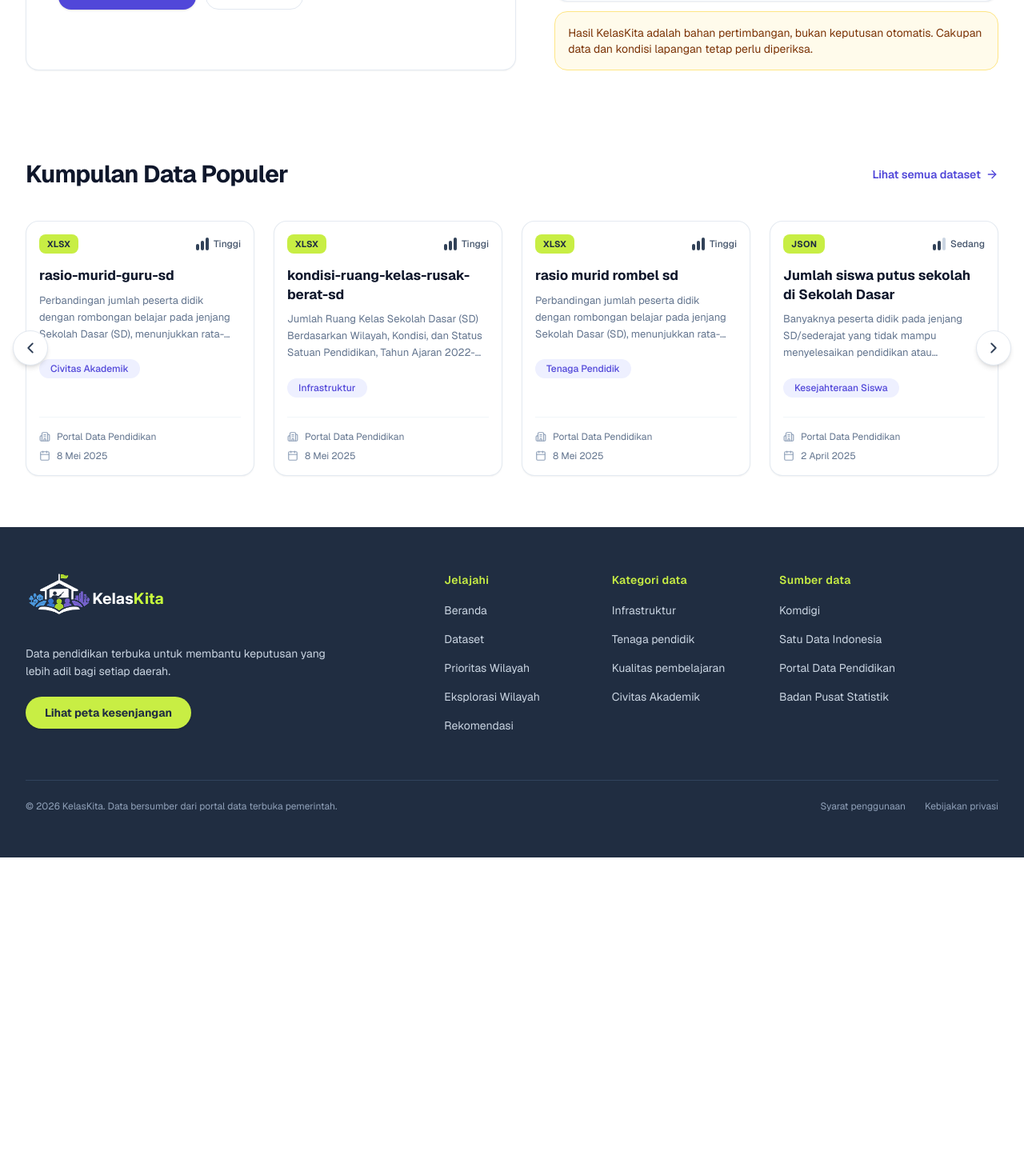
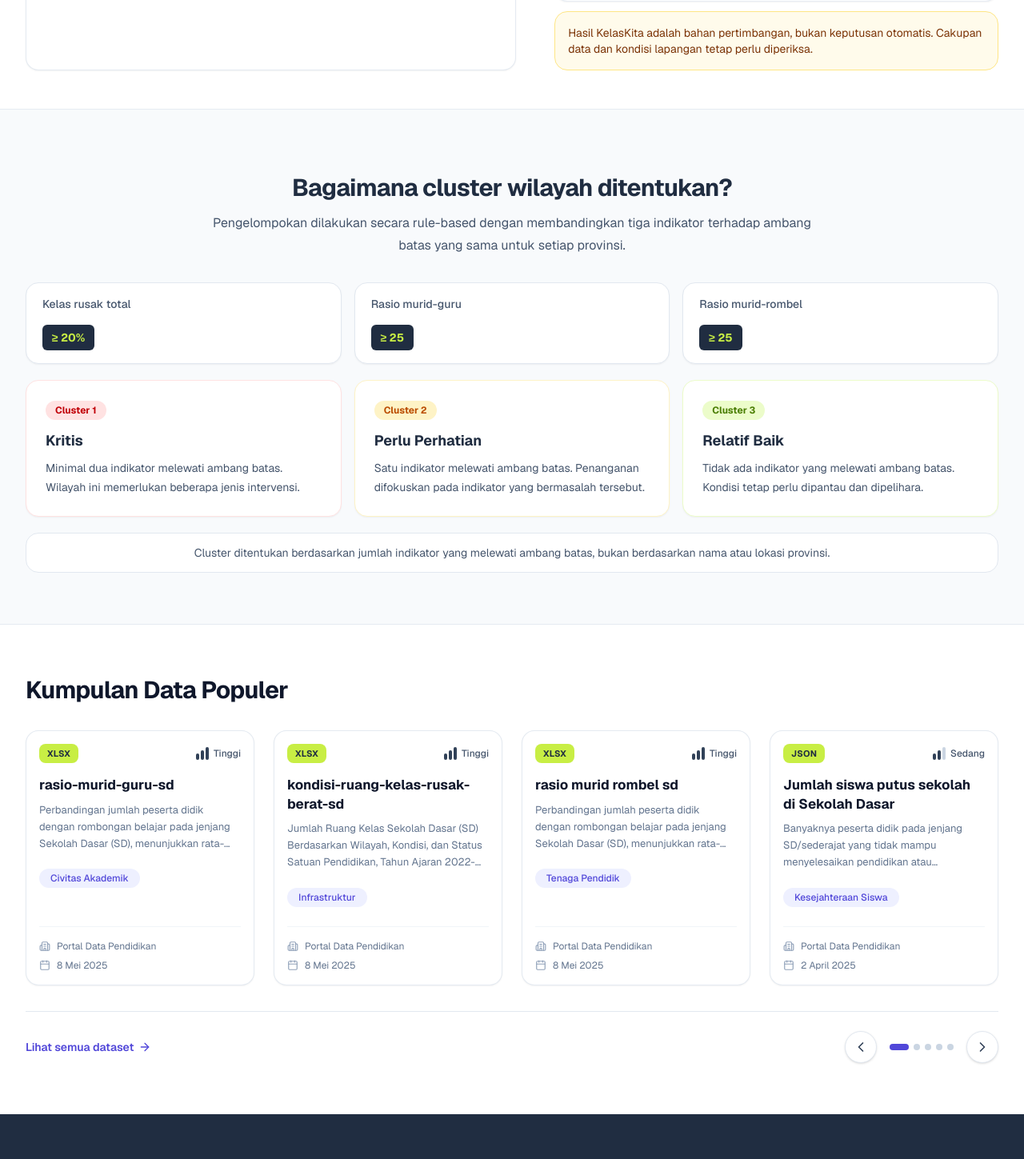
Before and after one commit to Lemonby/KelasKita, a Next.js app: page / in a window 1280 px wide. Shown: the part 1120-2569 px from the top of the page at 80% size. Before the commit the page ends 2192 px from the top, so only its background shows below. Built offline with nearby package versions, Linux system fonts and the light colour scheme.

Commit message:
update antarmuka pengguna dan optimalkan komponen dengan menambahkan pagination, memperbaiki label, serta memperbarui rekomendasi dan deskripsi indikator

```diff
--- a/src/app/page.tsx
+++ b/src/app/page.tsx
@@ -11,6 +11,7 @@ import {
   ClipboardCheck,
   Database,
   ArrowRight,
+  Layers,
 } from "lucide-react";
 import { datasets } from "@/data/dummy";
 import DatasetCard from "@/components/ui/DatasetCard";
@@ -22,6 +23,11 @@ export default function Home() {
   // Cards per view: 4 on desktop
   const cardsPerPage = 4;
   const maxIndex = Math.max(0, datasets.length - cardsPerPage);
+  const paginationSteps = Math.min(maxIndex + 1, 5);
+  const activePaginationStep =
+    maxIndex === 0
+      ? 0
+      : Math.round((carouselIndex / maxIndex) * (paginationSteps - 1));
 
   const handlePrev = () => {
     setCarouselIndex((prev) => (prev > 0 ? prev - 1 : maxIndex));
@@ -111,14 +117,11 @@ export default function Home() {
                 Data-Driven Decision Making
               </span>
               <h2 className="mt-4 max-w-xl text-2xl font-bold leading-tight tracking-tight text-secondary sm:text-3xl">
-                Memahami data pendidikan sebelum menentukan prioritas.
+                Empat indikator utama
               </h2>
               <p className="mt-4 max-w-2xl text-sm leading-6 text-slate-600 sm:text-base sm:leading-7">
-                KelasKita mengolah data pendidikan publik menjadi gambaran
-                kondisi antardaerah yang lebih mudah dibaca. Pengguna dapat
-                membandingkan indikator, mengenali wilayah yang perlu
-                diperhatikan, lalu menelaah saran tindak lanjut berdasarkan
-                temuan data.
+                KelasKita menggunakan indikator berikut untuk membandingkan
+                kondisi pendidikan antardaerah.
               </p>
 
               <div
@@ -215,68 +218,172 @@ export default function Home() {
         </section>
       </ScrollReveal>
 
+      {/* Section: Cara Kerja Cluster */}
+      <ScrollReveal>
+        <section className="border-y border-slate-200/80 bg-slate-50 py-14 sm:py-16">
+          <div className="mx-auto max-w-7xl px-4 sm:px-6 lg:px-8">
+            <div className="mx-auto max-w-3xl text-center">
+              {/* <span className="inline-flex items-center gap-2 rounded-full bg-[#e9e7ff] px-3 py-1.5 text-xs font-bold text-primary">
+                <Layers className="h-4 w-4" aria-hidden="true" />
+                Transparansi klasifikasi
+              </span> */}
+              <h2 className="mt-4 text-2xl font-bold tracking-tight text-secondary sm:text-3xl">
+                Bagaimana cluster wilayah ditentukan?
+              </h2>
+              <p className="mt-3 text-sm leading-6 text-slate-600 sm:text-base sm:leading-7">
+                Pengelompokan dilakukan secara rule-based dengan membandingkan
+                tiga indikator terhadap ambang batas yang sama untuk setiap
+                provinsi.
+              </p>
+            </div>
+
+            <div className="stagger mt-8 grid gap-3 sm:grid-cols-3 sm:gap-4">
+              {[
+                { label: "Kelas rusak total", threshold: "≥ 20%" },
+                { label: "Rasio murid-guru", threshold: "≥ 25" },
+                { label: "Rasio murid-rombel", threshold: "≥ 25" },
+              ].map((item) => (
+                <div
+                  key={item.label}
+                  className="flex items-center justify-between gap-4 rounded-xl border border-slate-200 bg-white px-4 py-4 shadow-xs sm:flex-col sm:items-start sm:px-5"
+                >
+                  <span className="text-sm font-medium text-slate-600">
+                    {item.label}
+                  </span>
+                  <span className="shrink-0 rounded-sm bg-secondary px-3 py-1.5 text-sm font-bold text-accent">
+                    {item.threshold}
+                  </span>
+                </div>
+              ))}
+            </div>
+
+            <div className="stagger mt-5 grid gap-4 md:grid-cols-3">
+              <article className="rounded-2xl border border-red-100 bg-white p-5 shadow-xs sm:p-6">
+                <span className="inline-flex rounded-full bg-red-100 px-3 py-1 text-xs font-bold text-red-700">
+                  Cluster 1
+                </span>
+                <h3 className="mt-3 text-lg font-bold text-secondary">
+                  Kritis
+                </h3>
+                <p className="mt-2 text-sm leading-6 text-slate-600">
+                  Minimal dua indikator melewati ambang batas. Wilayah ini
+                  memerlukan beberapa jenis intervensi.
+                </p>
+              </article>
+
+              <article className="rounded-2xl border border-amber-100 bg-white p-5 shadow-xs sm:p-6">
+                <span className="inline-flex rounded-full bg-amber-100 px-3 py-1 text-xs font-bold text-amber-700">
+                  Cluster 2
+                </span>
+                <h3 className="mt-3 text-lg font-bold text-secondary">
+                  Perlu Perhatian
+                </h3>
+                <p className="mt-2 text-sm leading-6 text-slate-600">
+                  Satu indikator melewati ambang batas. Penanganan difokuskan
+                  pada indikator yang bermasalah tersebut.
+                </p>
+              </article>
+
+              <article className="rounded-2xl border border-lime-100 bg-white p-5 shadow-xs sm:p-6">
+                <span className="inline-flex rounded-full bg-lime-100 px-3 py-1 text-xs font-bold text-lime-700">
+                  Cluster 3
+                </span>
+                <h3 className="mt-3 text-lg font-bold text-secondary">
+                  Relatif Baik
+                </h3>
+                <p className="mt-2 text-sm leading-6 text-slate-600">
+                  Tidak ada indikator yang melewati ambang batas. Kondisi tetap
+                  perlu dipantau dan dipelihara.
+                </p>
+              </article>
+            </div>
+
+            <p className="mt-5 rounded-xl border border-slate-200 bg-white px-4 py-3 text-center text-sm leading-6 text-slate-600">
+              Cluster ditentukan berdasarkan jumlah indikator yang melewati
+              ambang batas, bukan berdasarkan nama atau lokasi provinsi.
+            </p>
+          </div>
+        </section>
+      </ScrollReveal>
+
       {/* Section: Kumpulan Data Populer */}
       <ScrollReveal>
         <section className="bg-background py-16 lg:py-16">
           <div className="mx-auto max-w-7xl px-6 lg:px-8">
-            <div className="mb-10 flex flex-wrap items-center justify-between gap-4">
+            <div className="mb-8">
               <h2 className="text-2xl font-bold tracking-tight text-slate-900 sm:text-3xl">
                 Kumpulan Data Populer
               </h2>
-
-              <div className="flex items-center gap-4">
-                <div
-                  className="flex items-center gap-1.5 sm:hidden"
-                  aria-hidden="true"
-                >
-                  {Array.from({ length: maxIndex + 1 }).map((_, i) => (
-                    <span
-                      key={i}
-                      className={`h-2 rounded-full transition-all ${
-                        i === carouselIndex
-                          ? "w-6 bg-primary"
-                          : "w-2 bg-slate-300"
-                      }`}
-                    />
-                  ))}
-                </div>
-                <Link
-                  href="/dataset"
-                  className="inline-flex shrink-0 items-center gap-1.5 text-sm font-semibold text-primary transition hover:text-primary-hover"
-                >
-                  Lihat semua dataset
-                  <ArrowRight className="h-4 w-4" aria-hidden="true" />
-                </Link>
-              </div>
             </div>
 
             {/* Carousel Container */}
-            <div className="relative">
-              {/* Left Nav Button */}
-              <button
-                onClick={handlePrev}
-                type="button"
-                aria-label="Dataset sebelumnya"
-                className="absolute -left-4 top-1/2 z-10 flex h-11 w-11 -translate-y-1/2 items-center justify-center rounded-full border border-slate-200 bg-white text-slate-700 shadow-md transition-all hover:bg-slate-50 hover:text-slate-900 hover:scale-105 active:scale-95 disabled:opacity-40"
-              >
-                <ChevronLeft size={22} />
-              </button>
-
-              {/* Right Nav Button */}
-              <button
-                onClick={handleNext}
-                type="button"
-                aria-label="Dataset selanjutnya"
-                className="absolute -right-4 top-1/2 z-10 flex h-11 w-11 -translate-y-1/2 items-center justify-center rounded-full border border-slate-200 bg-white text-slate-700 shadow-md transition-all hover:bg-slate-50 hover:text-slate-900 hover:scale-105 active:scale-95 disabled:opacity-40"
-              >
-                <ChevronRight size={22} />
-              </button>
-
+            <div>
               {/* Cards Grid */}
               <div className="stagger grid grid-cols-1 gap-6 sm:grid-cols-2 lg:grid-cols-4">
                 {visibleDatasets.map((dataset) => (
                   <DatasetCard key={dataset.id} dataset={dataset} />
                 ))}
+              </div>
+
+              <div className="mt-8 flex flex-col items-center gap-5 border-t border-slate-200 pt-6 sm:flex-row sm:justify-between">
+                <Link
+                  href="/dataset"
+                  className="order-2 inline-flex items-center gap-1.5 text-sm font-semibold text-primary transition hover:text-primary-hover sm:order-1"
+                >
+                  Lihat semua dataset
+                  <ArrowRight className="h-4 w-4" aria-hidden="true" />
+                </Link>
+
+                <div className="order-1 flex items-center gap-4 sm:order-2">
+                  <button
+                    onClick={handlePrev}
+                    type="button"
+                    aria-label="Dataset sebelumnya"
+                    className="flex h-10 w-10 items-center justify-center rounded-full border border-slate-200 bg-white text-slate-700 shadow-sm transition hover:bg-slate-50 hover:text-slate-900 active:scale-95"
+                  >
+                    <ChevronLeft size={20} />
+                  </button>
+
+                  <div
+                    role="group"
+                    aria-label={`Posisi ${activePaginationStep + 1} dari ${paginationSteps}`}
+                    className="flex items-center gap-1.5"
+                  >
+                    {Array.from({ length: paginationSteps }).map((_, index) => (
+                      <button
+                        key={index}
+                        type="button"
+                        aria-label={`Tampilkan kelompok dataset ${index + 1}`}
+                        aria-current={
+                          index === activePaginationStep ? "step" : undefined
+                        }
+                        onClick={() => {
+                          const targetIndex =
+                            paginationSteps <= 1
+                              ? 0
+                              : Math.round(
+                                  (index / (paginationSteps - 1)) * maxIndex,
+                                );
+                          setCarouselIndex(targetIndex);
+                        }}
+                        className={`h-2 rounded-full transition-all ${
+                          index === activePaginationStep
+                            ? "w-6 bg-primary"
+                            : "w-2 bg-slate-300 hover:bg-slate-400"
+                        }`}
+                      />
+                    ))}
+                  </div>
+
+                  <button
+                    onClick={handleNext}
+                    type="button"
+                    aria-label="Dataset selanjutnya"
+                    className="flex h-10 w-10 items-center justify-center rounded-full border border-slate-200 bg-white text-slate-700 shadow-sm transition hover:bg-slate-50 hover:text-slate-900 active:scale-95"
+                  >
+                    <ChevronRight size={20} />
+                  </button>
+                </div>
               </div>
             </div>
           </div>
--- a/src/components/sections/beranda/BerandaPage.tsx
+++ b/src/components/sections/beranda/BerandaPage.tsx
@@ -135,7 +135,6 @@ export default function BerandaPage() {
                       indikator yang melewati ambang.
                     </p>
                   </div>
-                  <Layers className="mt-1 h-5 w-5 shrink-0 text-primary" />
                 </div>
 
                 <div className="space-y-3">
--- a/src/components/sections/beranda/IndonesiaInteractiveMap.tsx
+++ b/src/components/sections/beranda/IndonesiaInteractiveMap.tsx
@@ -47,10 +47,10 @@ export default function IndonesiaInteractiveMap() {
             <h2 className="section-heading text-slate-900">
               Peta Prioritas Pendidikan
             </h2>
-            <span className="inline-flex items-center gap-1 text-[11px] font-semibold bg-emerald-50 text-emerald-700 px-2 py-0.5 rounded-full border border-emerald-200">
+            {/* <span className="inline-flex items-center gap-1 text-[11px] font-semibold bg-emerald-50 text-emerald-700 px-2 py-0.5 rounded-full border border-emerald-200">
               <span className="w-1.5 h-1.5 rounded-full bg-emerald-500 animate-pulse" />
               Interaktif Leaflet
-            </span>
+            </span> */}
           </div>
           <p className="section-copy mt-0.5 text-sm text-slate-500">
             Sebaran 38 provinsi di Indonesia berdasarkan hasil klasterisasi
@@ -230,7 +230,9 @@ export default function IndonesiaInteractiveMap() {
             <div className="grid grid-cols-2 gap-3 mb-5 sm:grid-cols-4">
               <div className="rounded-xl border border-slate-200 p-3 bg-white text-center">
                 <Construction className="w-4 h-4 text-amber-500 mx-auto mb-1" />
-                <p className="text-[10px] text-slate-500">Kelas Rusak Total(%)</p>
+                <p className="text-[10px] text-slate-500">
+                  Kelas Rusak Total(%)
+                </p>
                 <p className="text-base font-bold text-slate-900 mt-0.5">
                   {selectedProvince.data["Kelas Rusak Total(%)"].toFixed(2)}%
                 </p>
--- a/src/components/sections/dataset/DetailDataset.tsx
+++ b/src/components/sections/dataset/DetailDataset.tsx
@@ -106,17 +106,7 @@ export default function DetailDataset({ dataset }: { dataset: Dataset }) {
         </ScrollReveal>
 
         <ScrollReveal>
-          <div className="mt-6 flex flex-wrap gap-3">
-            <button
-              type="button"
-              onClick={() =>
-                navigator.clipboard?.writeText(window.location.href)
-              }
-              className="inline-flex items-center gap-2 rounded-lg border border-slate-300 bg-white px-5 py-2.5 text-sm font-semibold text-slate-700 transition hover:bg-slate-50"
-            >
-              <Share2 size={15} aria-hidden="true" />
-              Bagikan tautan
-            </button>
+          <div className="mt-6">
             {fileUrl ? (
               <a
                 href={fileUrl}
--- a/src/components/sections/prioritas-wilayah/PrioritasDaerahPage.tsx
+++ b/src/components/sections/prioritas-wilayah/PrioritasDaerahPage.tsx
@@ -109,7 +109,7 @@ export default function PrioritasDaerahPage() {
 
         <ScrollReveal>
           <div className="mt-5 overflow-x-auto rounded-2xl border border-slate-200 bg-white shadow-sm">
-            <div className="min-w-[950px]">
+            <div className="min-w-0 sm:min-w-[950px]">
               <div className="hidden w-full grid-cols-[0.8fr_1.4fr_2fr_1.2fr] gap-8 border-b border-slate-200 px-6 py-4 text-xs font-bold text-slate-600 sm:grid">
                 <span>Peringkat</span>
                 <span>Wilayah</span>
--- a/src/components/sections/rekomendasi/RekomendasiPage.tsx
+++ b/src/components/sections/rekomendasi/RekomendasiPage.tsx
@@ -105,7 +105,7 @@ export default function RekomendasiPage() {
           </div>
         </ScrollReveal>
 
-        <ScrollReveal>
+        <ScrollReveal className="relative z-20">
           <div className="mt-9 flex flex-col gap-4 sm:flex-row sm:items-end">
             <FilterSelect
               label="Provinsi"
--- a/src/data/dummy.ts
+++ b/src/data/dummy.ts
@@ -546,7 +546,7 @@ export const rekomendasi = [
     wilayah: "Nusa Tenggara Timur",
   },
   {
-    icon: "arrowRight" as const,
+    icon: "building" as const,
     title: "Tingkatkan program akses pendidikan menengah di Maluku",
     description:
       "Pertimbangkan bantuan transportasi, beasiswa, atau penambahan sekolah menengah di wilayah dengan akses terbatas.",
@@ -577,7 +577,7 @@ export const rekomendasi = [
   },
   {
     icon: "users" as const,
-    title: "Cluster 1 — Kritis",
+    title: "Rekomendasi untuk Cluster 1 (Bersifat Kritis)",
     description:
       "Provinsi yang memiliki setidaknya dua dari tiga indikator pendidikan yang melewati ambang batas. Provinsi dalam Cluster 1 menghadapi beberapa jenis permasalahan pendidikan secara bersamaan. Artinya, penanganannya mungkin membutuhkan lebih dari satu jenis intervensi.",
     descriptionItems: [
@@ -594,7 +594,7 @@ export const rekomendasi = [
   },
   {
     icon: "users" as const,
-    title: "Cluster 2 — Perlu Perhatian",
+    title: "Rekomendasi untuk Cluster 2 (Bersifat Perlu Perhatian)",
     description:
       "Provinsi yang hanya memiliki satu indikator pendidikan melewati ambang batas.",
     descriptionItems: [
@@ -611,7 +611,7 @@ export const rekomendasi = [
   },
   {
     icon: "users" as const,
-    title: "Cluster 3 — Relatif Baik",
+    title: "Rekomendasi untuk Cluster 3 (Bersifat Relatif Baik)",
     description:
       "Evaluasi kebutuhan guru dan pertimbangkan insentif untuk daerah dengan rasio guru/murid tinggi.",
     descriptionItems: [
@@ -1073,7 +1073,7 @@ export const faqData = [
     id: 3,
     question: "Bagaimana cara KelasKita menentukan prioritas wilayah penanganan?",
     answer:
-      "Sistem menghitung skor prioritas melalui algoritma klasterisasi berbasis indikator terbobot, seperti persentase ruang kelas rusak berat, rasio ketimpangan guru-murid, ketersediaan akses internet/digital, serta kapasitas anggaran pendidikan daerah.",
+      "Sistem menghitung nilai akhir berdasarkan tiga indikator utama: persentase kelas rusak total, rasio murid-guru, dan rasio murid-rombel. Berdasarkan nilai akhir ini, provinsi dikelompokkan ke dalam tiga cluster prioritas: Cluster 1 (Kritis), Cluster 2 (Perlu Perhatian), dan Cluster 3 (Relatif Baik).",
   },
   {
     id: 4,
```
Also changed, not shown: src/components/sections/eksplorasi-wilayah/EksplorasiWilayahPage.tsx (+12 -9 lines).
